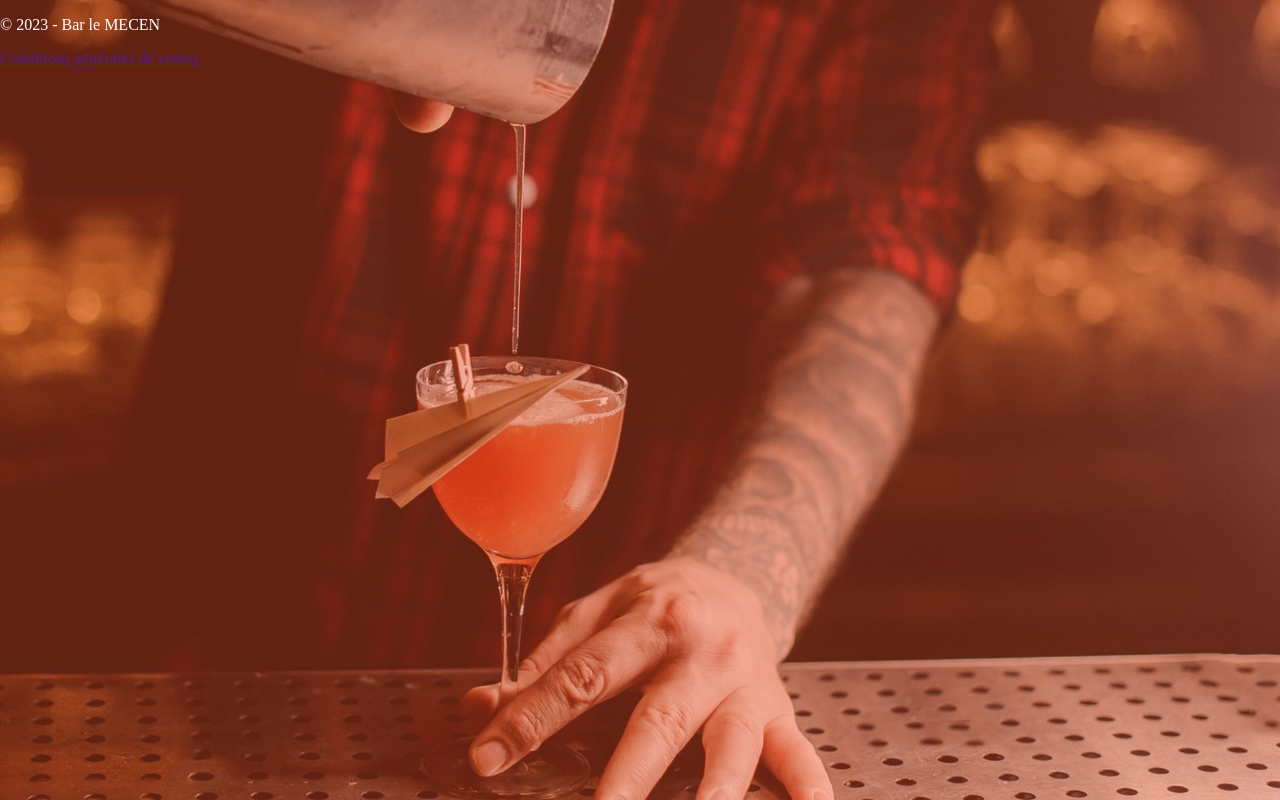
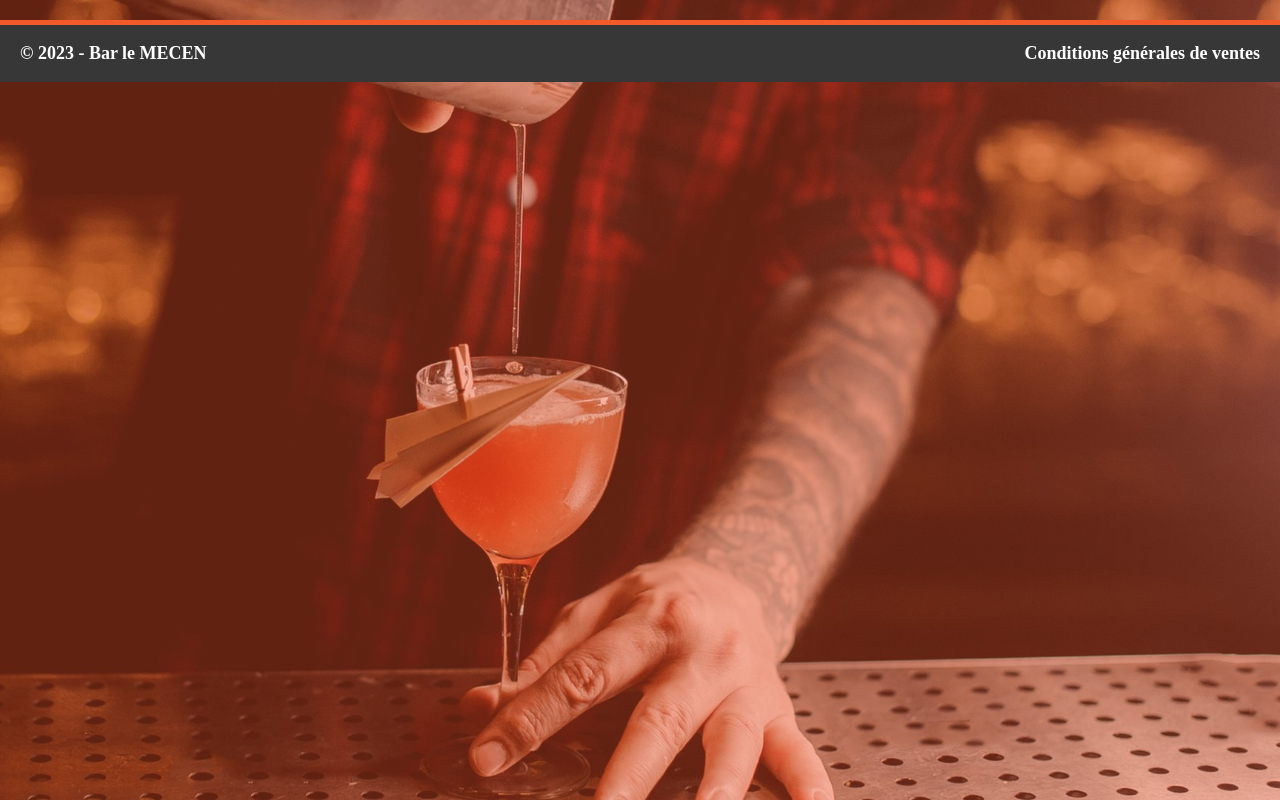
Before and after one commit to FLURETtest/essai, a plain HTML site: page index.html in a window 1280 px wide. Drawn offline with Linux system fonts and the light colour scheme.

Commit message:
css footer

```diff
--- a/css/styles.css
+++ b/css/styles.css
@@ -4,3 +4,23 @@ body {
     color: white;
     margin: 0 auto;
 }
+
+/* Partie footer */
+
+footer {
+    display: flex;
+    align-items: center;
+    justify-content: space-between;
+    margin: 20px 0;
+    font-weight: 600;
+    font-size: 18px;
+    background-color: #373737;
+    border-top: 5px solid rgb(242, 90, 41);
+    padding-left: 20px;
+    padding-right: 20px;
+}
+
+footer a {
+    text-decoration: none;
+    color: #fff;
+}
```
